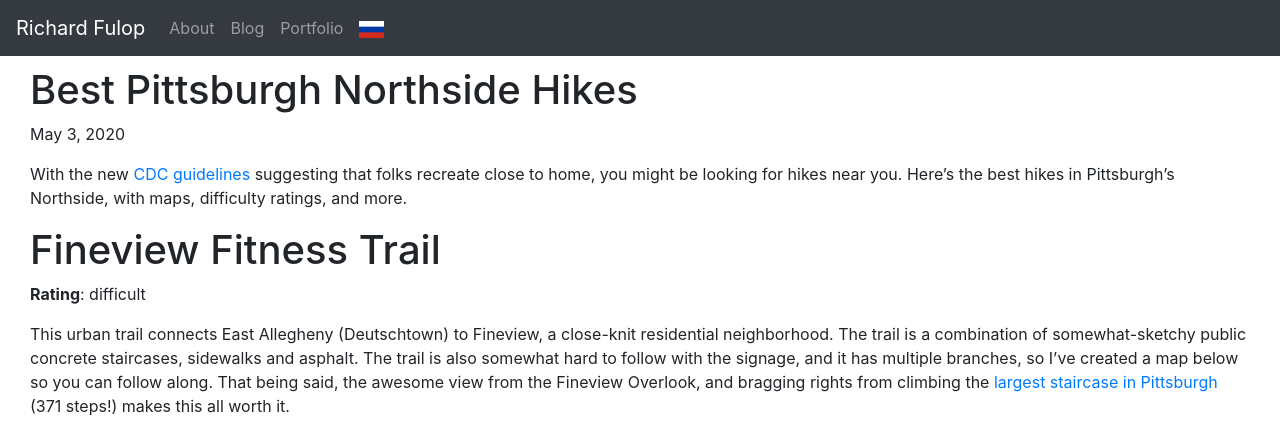
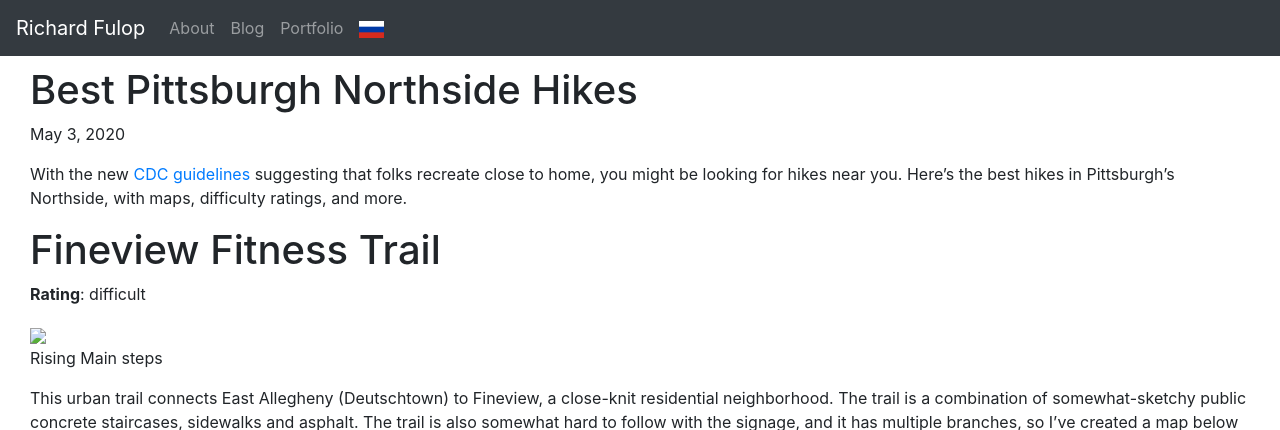
Before and after one commit to richiebful/richiebful.github.io, a Jekyll site: the page built from _posts/2020-05-03-Best-Northside-Hikes.md, in a window 1280 px wide and 900 px high, cut to the strip 0-430 px from the top of the window. Built offline with Jekyll 4.4.1, drawn with Linux system fonts in a browser that asks for light colours.

Commit message:
Add rising main steps

```diff
--- a/_posts/2020-05-03-Best-Northside-Hikes.md
+++ b/_posts/2020-05-03-Best-Northside-Hikes.md
@@ -9,6 +9,11 @@
 # Fineview Fitness Trail
 
 **Rating**: difficult
+
+<figure class="photo-container">
+ <img src="assets/rising-main-steps.jpg" width="640"/>
+ <figcaption>Rising Main steps</figcaption>
+</figure>
 
 This urban trail connects East Allegheny (Deutschtown) to Fineview, a close-knit residential neighborhood. The trail is a combination of somewhat-sketchy public concrete staircases, sidewalks and asphalt. The trail is also somewhat hard to follow with the signage, and it has multiple branches, so I've created a map below so you can follow along. That being said, the awesome view from the Fineview Overlook, and bragging rights from climbing the [largest staircase in Pittsburgh](https://pittsburghorbit.com/2015/06/14/step-beat-rising-main-the-longest-steps/) (371 steps!) makes this all worth it.
 
```
Also changed, not shown: assets/rising-main-steps.jpg (added).
